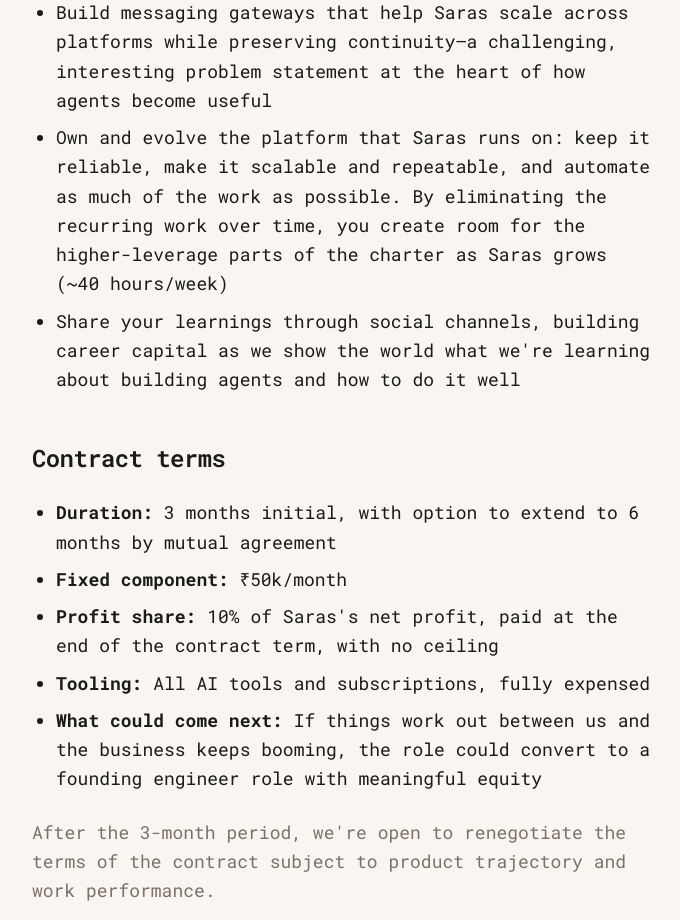
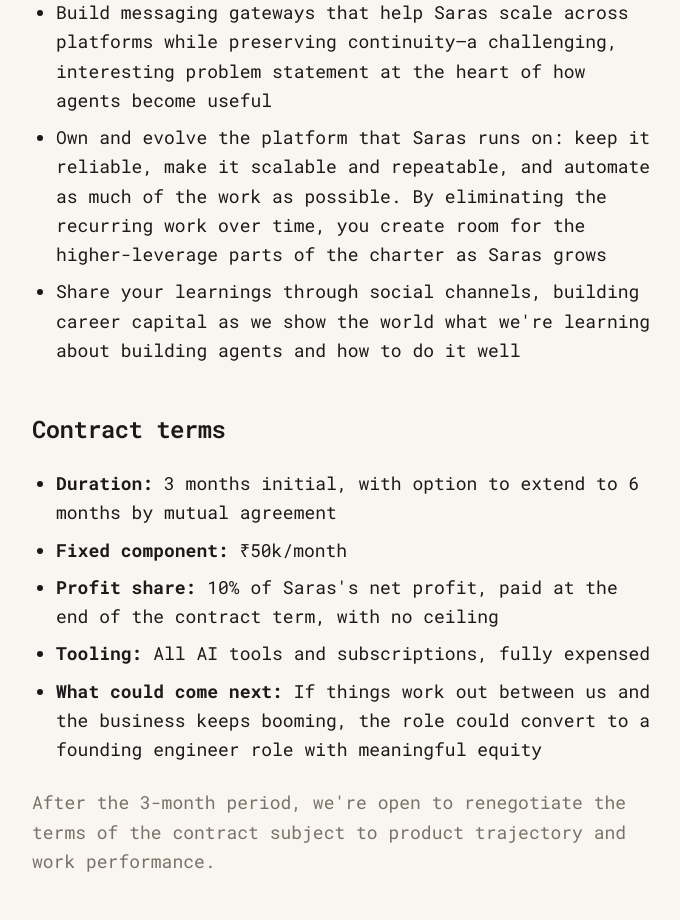
Before and after one commit to sincereTrader/karwaan-labs-lander, a Next.js app: page /careers in a window 1280 px wide. Shown: the part 880-1800 px from the top of the page, without its empty margins (296-976 px from the left). Built offline with nearby package versions, Linux system fonts and the light colour scheme.

Commit message:
Remove weekly hours qualifier

```diff
--- a/src/app/careers/page.tsx
+++ b/src/app/careers/page.tsx
@@ -101,7 +101,7 @@
               make it scalable and repeatable, and automate as much of the work
               as possible. By eliminating the recurring work over time, you
               create room for the higher-leverage parts of the charter as Saras
-              grows (~40 hours/week)
+              grows
             </li>
             <li>
               Share your learnings through social channels, building career
```
